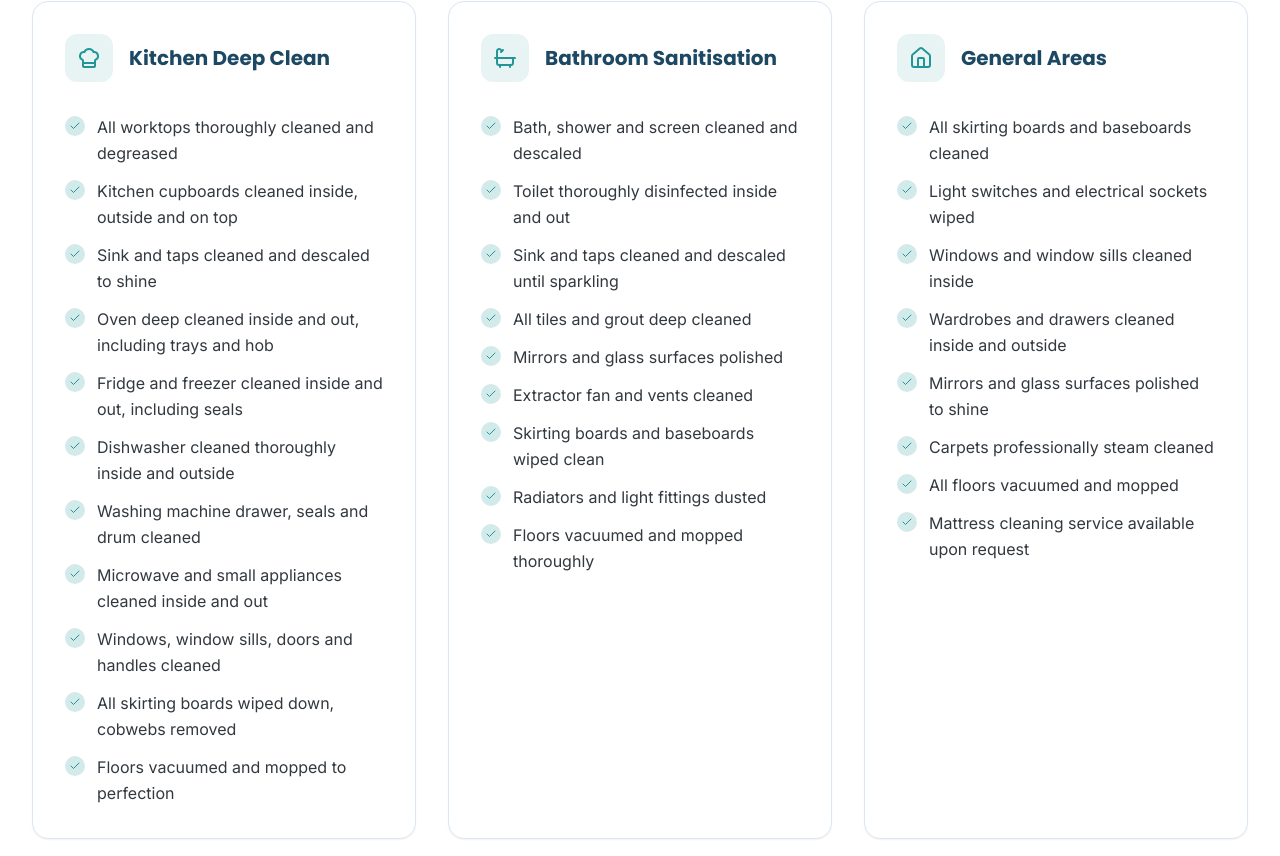
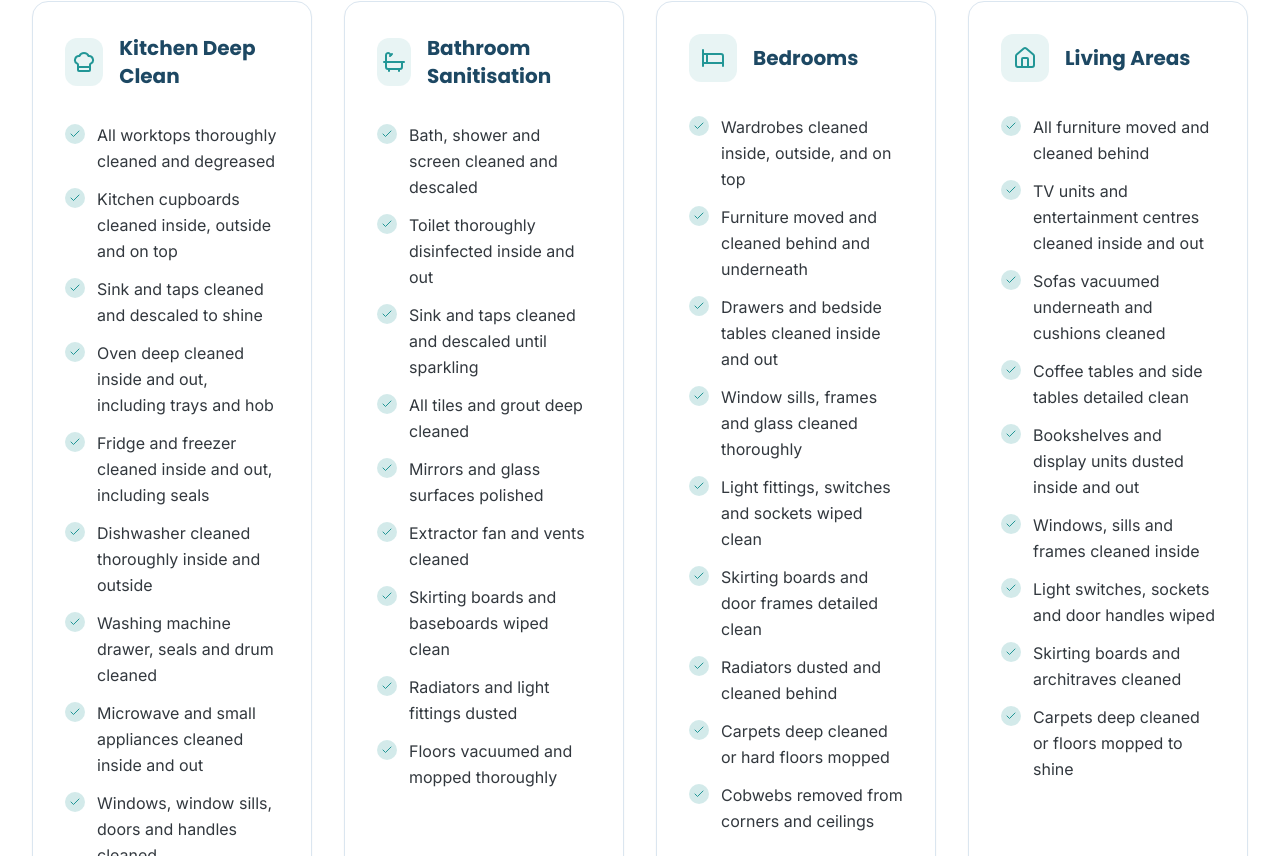
Before and after one commit to betterresults/wp-page-template-plugin, a React (Vite) app: page / in a window 1280 px wide. Shown: the part 4004-4860 px from the top of the page. Built offline with nearby package versions, Linux system fonts and the light colour scheme; the HTML template or start-up script is replaced by a standard one.

Commit message:
Refine checklist content

```diff
--- a/src/components/ChecklistSection.tsx
+++ b/src/components/ChecklistSection.tsx
@@ -1,4 +1,4 @@
-import { Check, Sparkles, Home, Bath, ChefHat } from "lucide-react";
+import { Check, Sparkles, Home, Bath, ChefHat, Bed } from "lucide-react";
 
 const ChecklistSection = () => {
   const kitchenTasks = [
@@ -27,15 +27,28 @@ const ChecklistSection = () => {
     "Floors vacuumed and mopped thoroughly"
   ];
 
-  const generalTasks = [
-    "All skirting boards and baseboards cleaned",
-    "Light switches and electrical sockets wiped",
-    "Windows and window sills cleaned inside",
-    "Wardrobes and drawers cleaned inside and outside",
-    "Mirrors and glass surfaces polished to shine",
-    "Carpets professionally steam cleaned",
-    "All floors vacuumed and mopped",
-    "Mattress cleaning service available upon request"
+  const bedroomTasks = [
+    "Wardrobes cleaned inside, outside, and on top",
+    "Furniture moved and cleaned behind and underneath",
+    "Drawers and bedside tables cleaned inside and out",
+    "Window sills, frames and glass cleaned thoroughly",
+    "Light fittings, switches and sockets wiped clean",
+    "Skirting boards and door frames detailed clean",
+    "Radiators dusted and cleaned behind",
+    "Carpets deep cleaned or hard floors mopped",
+    "Cobwebs removed from corners and ceilings"
+  ];
+
+  const livingRoomTasks = [
+    "All furniture moved and cleaned behind",
+    "TV units and entertainment centres cleaned inside and out",
+    "Sofas vacuumed underneath and cushions cleaned",
+    "Coffee tables and side tables detailed clean",
+    "Bookshelves and display units dusted inside and out",
+    "Windows, sills and frames cleaned inside",
+    "Light switches, sockets and door handles wiped",
+    "Skirting boards and architraves cleaned",
+    "Carpets deep cleaned or floors mopped to shine"
   ];
 
   const TaskList = ({ title, tasks, icon: Icon }: {
@@ -88,7 +101,7 @@ const ChecklistSection = () => {
           </p>
         </div>
 
-        <div className="grid lg:grid-cols-3 gap-8 mb-16">
+        <div className="grid md:grid-cols-2 lg:grid-cols-4 gap-8 mb-16">
           <TaskList
             title="Kitchen Deep Clean"
             tasks={kitchenTasks}
@@ -100,8 +113,13 @@ const ChecklistSection = () => {
             icon={Bath}
           />
           <TaskList
-            title="General Areas"
-            tasks={generalTasks}
+            title="Bedrooms"
+            tasks={bedroomTasks}
+            icon={Bed}
+          />
+          <TaskList
+            title="Living Areas"
+            tasks={livingRoomTasks}
             icon={Home}
           />
         </div>
```
